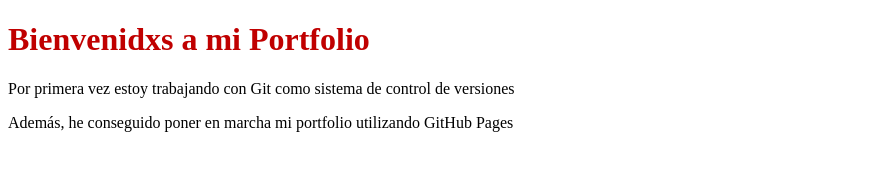
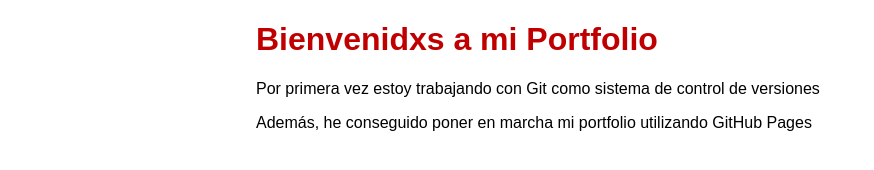
Before and after one commit to sevillanolu/sevillanolu.github.io, a plain HTML site: page index.html in a window 1280 px wide. Shown: the whole page, without its empty margins (0-874 px from the left). Drawn offline with Linux system fonts and the light colour scheme.

Commit message:
Fix index.html

```diff
--- a/index.html
+++ b/index.html
@@ -1 +1 @@
-<!DOCTYPE html><html lang="es"><head> <meta charset="utf-8"> <title>Este es mi portfolio en GitHub Pages!!!</title> <style media="screen"> body{font-family: sansserif;}h1{color: rgb(192, 0, 0);}.wrapper{margin: 0 auto; maxwidth: 768px;}</style></head><body> <div class="wrapper"> <h1>Bienvenidxs a mi Portfolio</h1> <p>Por primera vez estoy trabajando con Git como sistema de control de versiones</p><p>Además, he conseguido poner en marcha mi portfolio utilizando GitHub Pages</p></div></body></html>
+<!DOCTYPE html><html lang="es"><head> <meta charset="utf-8"> <title>Este es mi portfolio en GitHub Pages!!!</title> <style> body{font-family: sans-serif;}h1{color: rgb(192, 0, 0);}.wrapper{margin: 0 auto; max-width: 768px;}</style></head><body> <div class="wrapper"> <h1>Bienvenidxs a mi Portfolio</h1> <p>Por primera vez estoy trabajando con Git como sistema de control de versiones</p><p>Además, he conseguido poner en marcha mi portfolio utilizando GitHub Pages</p></div></body></html>
```
